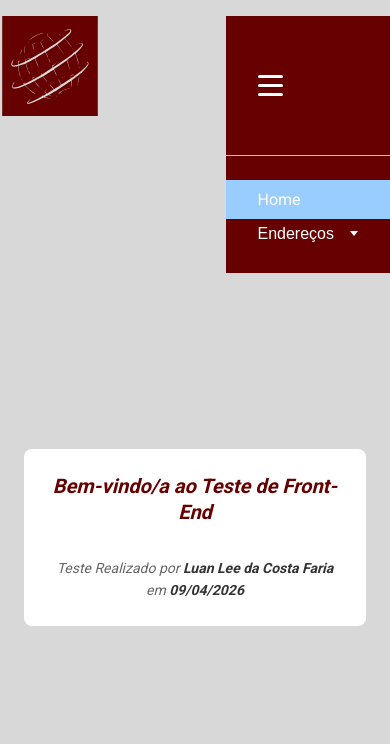
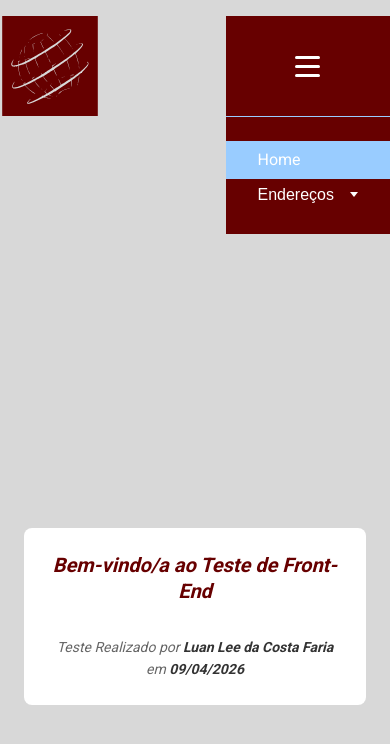
Before and after one commit to luanleecf/Teste-Frontend-SCCON, an Angular app: page /home in a window 390 px wide. Both pictures are taken after a click on the button "Abrir menu de navegação mobile". Shown: the top 744 px of the page. Built offline with nearby package versions, Linux system fonts and the light colour scheme.

Commit message:
feat: melhorias de acessibilidade, UX e responsividade no header

```diff
--- a/src/app/components/header/header-menu.component.html
+++ b/src/app/components/header/header-menu.component.html
@@ -4,7 +4,7 @@
     <a routerLink="/home" routerLinkActive="active" (click)="fecharMenu()" class="nav-item" aria-label="Ir para Home">
       Home
     </a>
-    <div class="nav-dropdown" #navDropdown>
+    <div class="nav-dropdown">
       <button (click)="toggleSubMenuEnderecos($event)" class="nav-dropdown-trigger" [class.open]="subMenuEnderecosAberto" [attr.aria-expanded]="subMenuEnderecosAberto" aria-haspopup="true" aria-label="Menu de Endereços">
         Endereços
       </button>
@@ -30,7 +30,7 @@
 @if (menuAberto) {
 <nav class="nav-mobile" id="nav-mobile" role="navigation" aria-label="Menu de navegação mobile">
   <a routerLink="/home" routerLinkActive="active" (click)="fecharMenu()" class="nav-item" aria-label="Ir para Home">Home</a>
-  <div class="nav-dropdown" #navDropdown>
+  <div class="nav-dropdown">
     <button (click)="toggleSubMenuEnderecos($event)" class="nav-dropdown-trigger" [class.open]="subMenuEnderecosAberto" [attr.aria-expanded]="subMenuEnderecosAberto" aria-haspopup="true" aria-label="Menu de Endereços (mobile)">
       Endereços
     </button>
--- a/src/app/components/header/header-menu.component.scss
+++ b/src/app/components/header/header-menu.component.scss
@@ -7,15 +7,24 @@
   background-color: vars.$color-primary;
   height: 100%;
   padding: 0 vars.$spacing-lg;
+  justify-content: center;
+
+  @media (max-width: vars.$breakpoint-md) {
+    height: vars.$logo-size;
+    padding: 0 vars.$spacing-md;
+    align-self: flex-start;
+  }
 }
 
-// -------- MENU DESKTOP --------
+// ========================================
+// DESKTOP MENU
+// ========================================
+
 .nav-menu {
   display: flex;
   gap: vars.$spacing-lg;
   align-items: stretch;
   background-color: transparent;
-
 
   @media (max-width: vars.$breakpoint-md) {
     display: none;
@@ -28,7 +37,7 @@
   align-items: center;
 }
 
-// -------- DROPDOWN --------
+// -------- DROPDOWN DESKTOP --------
 .nav-dropdown {
   position: relative;
 }
@@ -41,7 +50,7 @@
   text-decoration: none;
   font-size: vars.$font-size-base;
   font-weight: 400;
-  padding: 0.9rem vars.$nav-padding-horizontal;
+  padding: vars.$nav-padding-vertical-endereco vars.$nav-padding-horizontal;
   border: vars.$nav-border-width solid vars.$color-nav-border-light;
   border-radius: 0;
   background-color: transparent;
@@ -71,19 +80,6 @@
       transform: rotate(180deg);
     }
   }
-
-  // -------- MOBILE OVERRIDE --------
-  @media (max-width: vars.$breakpoint-md) {
-    width: 100%;
-    justify-content: space-between;
-    padding: vars.$nav-mobile-padding-vertical vars.$nav-mobile-padding-horizontal;
-    border: none;
-    text-align: left;
-
-    &::after {
-      margin-left: auto;
-    }
-  }
 }
 
 .nav-dropdown-menu {
@@ -96,13 +92,6 @@
   border-top: none;
   z-index: vars.$nav-dropdown-z-index;
   animation: slideDown vars.$transition-speed vars.$transition-easing;
-
-  // -------- MOBILE OVERRIDE --------
-  @media (max-width: vars.$breakpoint-md) {
-    position: static;
-    border: none;
-    border-left: 3px solid vars.$color-nav-border-light;
-  }
 }
 
 .nav-dropdown-item {
@@ -124,12 +113,6 @@
 
   &.active {
     background-color: vars.$color-nav-hover-light;
-  }
-
-  // -------- MOBILE OVERRIDE --------
-  @media (max-width: vars.$breakpoint-md) {
-    padding: vars.$nav-mobile-padding-vertical vars.$nav-mobile-padding-horizontal;
-    padding-left: calc(vars.$nav-mobile-padding-horizontal + vars.$spacing-sm);
   }
 }
 
@@ -153,35 +136,6 @@
     border: vars.$nav-border-width solid vars.$color-white;
     background-color: vars.$color-nav-hover-light;
   }
-
-  &.submenu-open {
-    border: 1px solid vars.$color-white;
-    background-color: vars.$color-nav-hover-light;
-  }
-
-  &.submenu-item {
-    font-size: vars.$font-size-sm;
-    padding-left: calc(0.8rem + vars.$spacing-sm);
-    animation: slideDown vars.$transition-speed vars.$transition-easing;
-  }
-
-  // -------- MOBILE OVERRIDE --------
-  @media (max-width: vars.$breakpoint-md) {
-    border: none;
-    padding: vars.$nav-mobile-padding-vertical vars.$nav-mobile-padding-horizontal;
-
-    &:hover,
-    &.active,
-    &.submenu-open {
-      background-color: vars.$color-nav-hover-light;
-      border: none;
-    }
-
-    &.submenu-item {
-      padding-left: calc(vars.$spacing-lg + vars.$spacing-lg);
-      font-size: vars.$font-size-sm;
-    }
-  }
 }
 
 @keyframes slideDown {
@@ -195,7 +149,10 @@
   }
 }
 
-// -------- MENU MOBILE --------
+// ========================================
+// MOBILE MENU
+// ========================================
+
 .menu-toggle {
   display: none;
   flex-direction: column;
@@ -224,17 +181,77 @@
   background-color: vars.$color-primary;
   padding: vars.$spacing-md 0;
   border-top: vars.$nav-border-width solid vars.$color-nav-border-light;
+  width: 100%;
 
   @media (max-width: vars.$breakpoint-md) {
     display: flex;
   }
-}
 
-.nav-dropdown {
-  position: relative;
+  // -------- MOBILE NAV-ITEM --------
+  .nav-item {
+    border: none;
+    padding: vars.$nav-mobile-padding-vertical vars.$nav-mobile-padding-horizontal;
+    font-size: vars.$font-size-base;
 
-  // -------- MOBILE OVERRIDE --------
-  @media (max-width: vars.$breakpoint-md) {
+    &:hover,
+    &.active {
+      background-color: vars.$color-nav-hover-light;
+      border: none;
+    }
+  }
+
+  // -------- MOBILE DROPDOWN --------
+  .nav-dropdown {
     width: 100%;
+    position: static;
+  }
+
+  .nav-dropdown-trigger {
+    width: 100%;
+    justify-content: space-between;
+    padding: vars.$nav-mobile-padding-vertical vars.$nav-mobile-padding-horizontal;
+    border: none;
+    text-align: left;
+    font-weight: 500;
+
+    &:hover {
+      background-color: vars.$color-nav-hover-light;
+    }
+
+    &.open {
+      border: none;
+      background-color: vars.$color-nav-hover-light;
+
+      &::after {
+        transform: rotate(180deg);
+      }
+    }
+
+    &::after {
+      margin-left: auto;
+    }
+  }
+
+  .nav-dropdown-menu {
+    position: static;
+    background-color: darken(vars.$color-primary, 8%);
+    border: none;
+    border-left: 3px solid vars.$color-nav-border-light;
+    padding: 0;
+    animation: none;
+    z-index: auto;
+  }
+
+  .nav-dropdown-item {
+    padding: vars.$nav-mobile-padding-vertical vars.$nav-mobile-padding-horizontal;
+    padding-left: calc(vars.$nav-mobile-padding-horizontal + vars.$spacing-sm);
+    font-size: vars.$font-size-sm;
+    border: none;
+    width: 100%;
+
+    &:hover,
+    &.active {
+      background-color: lighten(vars.$color-nav-hover-light, 5%);
+    }
   }
 }
--- a/src/app/components/header/header-menu.component.ts
+++ b/src/app/components/header/header-menu.component.ts
@@ -1,11 +1,9 @@
-import { Component, HostListener, ViewChild, ElementRef } from '@angular/core';
+import { Component, HostListener, ElementRef } from '@angular/core';
 import { RouterLink, RouterLinkActive } from '@angular/router';
-import { CommonModule } from '@angular/common';
 
 @Component({
   selector: 'sccon-header-menu',
-  standalone: true,
-  imports: [RouterLink, RouterLinkActive, CommonModule],
+  imports: [RouterLink, RouterLinkActive],
   templateUrl: './header-menu.component.html',
   styleUrl: './header-menu.component.scss'
 })
@@ -13,39 +11,40 @@ export class HeaderMenu {
   menuAberto = false;
   subMenuEnderecosAberto = false;
 
-  @ViewChild('navDropdown') navDropdown?: ElementRef;
+  constructor(private elementRef: ElementRef) { }
 
   /**
    * NOTA ARQUITETURAL:
-   * ≠ Por que NÃO usamos uma diretiva reutilizável para dropdown?
+   * Por que NÃO usamos uma diretiva reutilizável para dropdown?
    *
    * Aplicamos o princípio YAGNI (You Aren't Gonna Need It):
    * - Temos apenas 1 dropdown confirmado (Endereços)
    * - Criar uma diretiva agora seria over-engineering
    * - Refatoraremos para diretiva quando tivermos 2+ dropdowns
-   * - Por enquanto, mantemos lógica simples + HostListener para close externo
+   * - Por enquanto, mantemos lógica simples + HostListener para fechar ao clicar fora
    *
    * Benefício: Código limpo, sem abstração prematura, fácil manutenção.
    */
   @HostListener('document:click', ['$event'])
   clickFora(evento: MouseEvent): void {
     const target = evento.target as HTMLElement;
-    if (this.navDropdown && !this.navDropdown.nativeElement.contains(target)) {
+    if (!this.elementRef.nativeElement.contains(target)) {
       this.subMenuEnderecosAberto = false;
     }
   }
 
-  toggle() {
+  toggle(): void {
     this.menuAberto = !this.menuAberto;
   }
 
-  fecharMenu() {
+  fecharMenu(): void {
     this.menuAberto = false;
     this.subMenuEnderecosAberto = false;
   }
 
-  toggleSubMenuEnderecos(evento: Event) {
+  toggleSubMenuEnderecos(evento: Event): void {
     evento.preventDefault();
+    evento.stopPropagation();
     this.subMenuEnderecosAberto = !this.subMenuEnderecosAberto;
   }
 }
--- a/src/styles.scss
+++ b/src/styles.scss
@@ -20,6 +20,9 @@ html, body {
   background-color: #d8d8d8; // Cinza como no wireframe
   color: vars.$color-text;
   line-height: 1.6;
+  height: 100%;
+  overflow-y: auto;
+  overflow-x: hidden;
 }
 
 // ========== VARIÁVEIS CSS GLOBAIS (FALLBACK) ==========
--- a/src/styles/_variables.scss
+++ b/src/styles/_variables.scss
@@ -51,6 +51,7 @@ $breakpoint-xl: 1200px;
 
 // -------- HEADER/MENU --------
 $nav-padding-vertical: 0.7rem;
+$nav-padding-vertical-endereco: 0.9rem;
 $nav-padding-horizontal: 1.3rem;
 $nav-mobile-padding-vertical: 0.4rem;
 $nav-mobile-padding-horizontal: 2rem;
```
